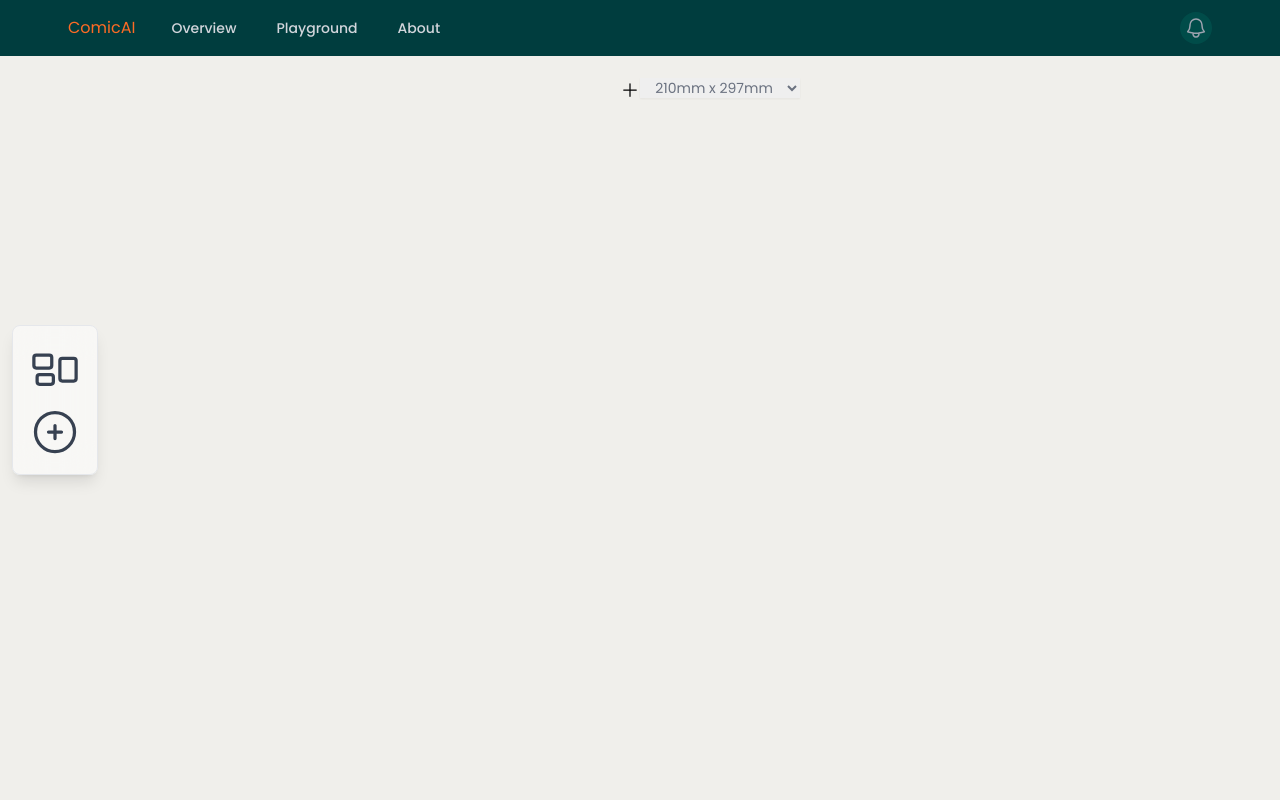
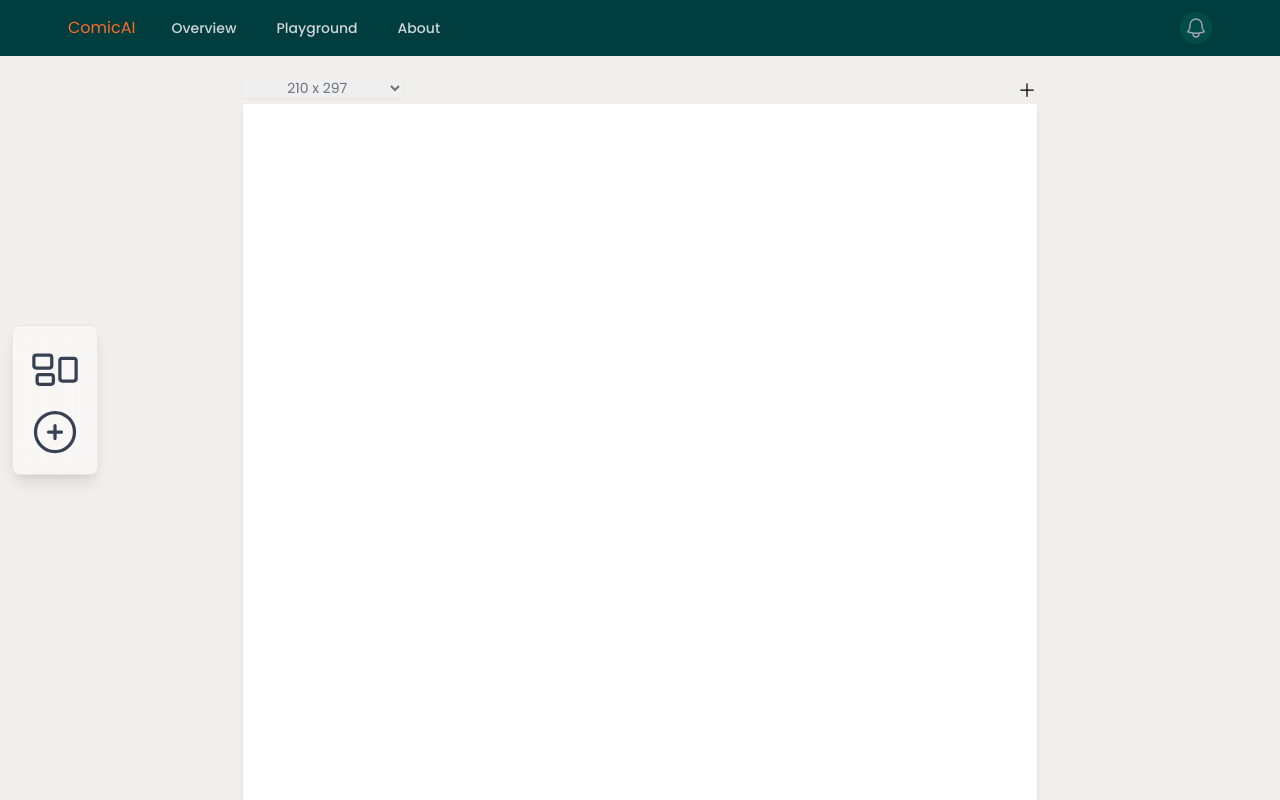
Before and after one commit to KaliKaloo/ComicPal, a React (Vite) app in the folder frontend-site/: page /CreateComicPage in a window 1280 px wide. Built offline with nearby package versions, Linux system fonts and the light colour scheme.

Commit message:
redid page size

```diff
--- a/frontend-site/src/pages/CreateComicPage/CreateComicPage.jsx
+++ b/frontend-site/src/pages/CreateComicPage/CreateComicPage.jsx
@@ -21,22 +21,10 @@ import {
 import Tooltip from "../../components/ui/Tooltip";
 
 function CreateComicPage() {
-  const sizes = [
-    {
-      name: "210x297",
-      w: 210,
-      h: 297,
-    },
-    {
-      name: "174x264",
-      w: 174,
-      h: 264,
-    },
-  ];
   const [panelList, setPanels] = useState([]);
   const [count, setCount] = useState(1);
   const [newPage, setNewPage] = useState(false);
-  const [pageSize, setPageSize] = useState(sizes[0]);
+  const [pageSize, setPageSize] = useState("a4");
 
   const addPanel = (shape) => {
     setPanels([
@@ -71,8 +59,11 @@ function CreateComicPage() {
   }
 
   const handlePageSize = (size) => {
-    const selectedSize = sizes.find((x) => x.name === size);
-    setPageSize(selectedSize)
+    // console.log(size)
+    // const selectedSize = sizes.find((x) => x.name === size);
+    setPageSize(size);
+    // console.log(selectedSize)
+
   };
 
   return (
@@ -103,18 +94,19 @@ function CreateComicPage() {
               newPage ? "justify-start ml-20 " : "justify-center"
             } flex-1 p-12 h-full overflow-auto `}
           >
-            <Droppable styles={`h-[${pageSize.h}mm]`}>
-              {/* THE COMIC PAGEs */}
+            <Droppable styles={`h-a4`}>
+              {/* THE COMIC PAGES */}
               <div
                 id="page1"
-                className={` relative shadow-md bg-white md:w-[${pageSize.w}mm] w-[calc(${pageSize.w}mm*0.9)] md:h-[${pageSize.h}mm] h-[calc(${pageSize.h}mm*0.9)]`}
+                className={` relative shadow-md bg-white ${pageSize==='a4' ? 'w-a4 h-a4' : 'w-smallerPage h-smallerPage'}`}
               >
                 <select
                   onChange={(e) => handlePageSize(e.target.value)}
                   className="w-40 font-poppins text-sm absolute top-0 left-0 mt-[-1.6rem] h-5 text-gray-500 text-center shadow-sm outline-none "
                 >
-                  <option value="210x297">210mm x 297mm</option>
-                  <option value="174x264">174mm x 264mm</option>
+                  <option value="a4">210 x 297</option>
+                  <option value="smallerPage">174 x 264</option>
+
                 </select>
 
                 {!newPage ? (
@@ -130,7 +122,9 @@ function CreateComicPage() {
                 )}
 
                 {newPage ? (
-                  <div className={` absolute md:ml-[calc(${pageSize.w}mm+5mm)] ml-[calc(${pageSize.w}mm-15mm)] shadow-md bg-white md:w-[${pageSize.w}mm] w-[calc(${pageSize.w}*0.9)] md:h-[${pageSize.h}mm] h-[calc(${pageSize.h}mm*0.9)]`}></div>
+                  <div
+                    className={`absolute md:ml-[calc(w-a4+5mm)] ml-[calc(w-a4-15mm)] shadow-md bg-white ${pageSize==='a4' ? 'w-a4 h-a4 md:ml-a42 ml-a43' : 'w-smallerPage h-smallerPage md:ml-smallerPage2 ml-smallerPage3 '}`}
+                  />
                 ) : (
                   <></>
                 )}
--- a/frontend-site/tailwind.config.cjs
+++ b/frontend-site/tailwind.config.cjs
@@ -4,18 +4,32 @@ module.exports = {
   theme: {
     extend: {
       colors: {
-        paleYellow: '#FDFBEF',
-        primaryGreen: '#004A49',
-        mediumGreen: '#003D3E',
-        darkGreen: '#020304',
-        lightGreen: '#008E77',
-        secondary:'#FD6B25',
+        paleYellow: "#FDFBEF",
+        primaryGreen: "#004A49",
+        mediumGreen: "#003D3E",
+        darkGreen: "#020304",
+        lightGreen: "#008E77",
+        secondary: "#FD6B25",
         dimWhite: "rgba(255, 255, 255, 0.7)",
         dimBlue: "rgba(254, 216, 142, 0.2)",
       },
       fontFamily: {
         poppins: ["Poppins", "sans-serif"],
       },
+      width: {
+        a4: "210mm",
+        smallerPage:"174mm",
+      },
+      height: {
+        a4: "297mm",
+        smallerPage:"174mm",
+      },
+      spacing:{
+        a42: "215mm",
+        a43: "195mm",
+        smallerPage2:"179mm",
+        smallerPage3:"159mm",
+      }
     },
     screens: {
       // xs: "480px",
```
